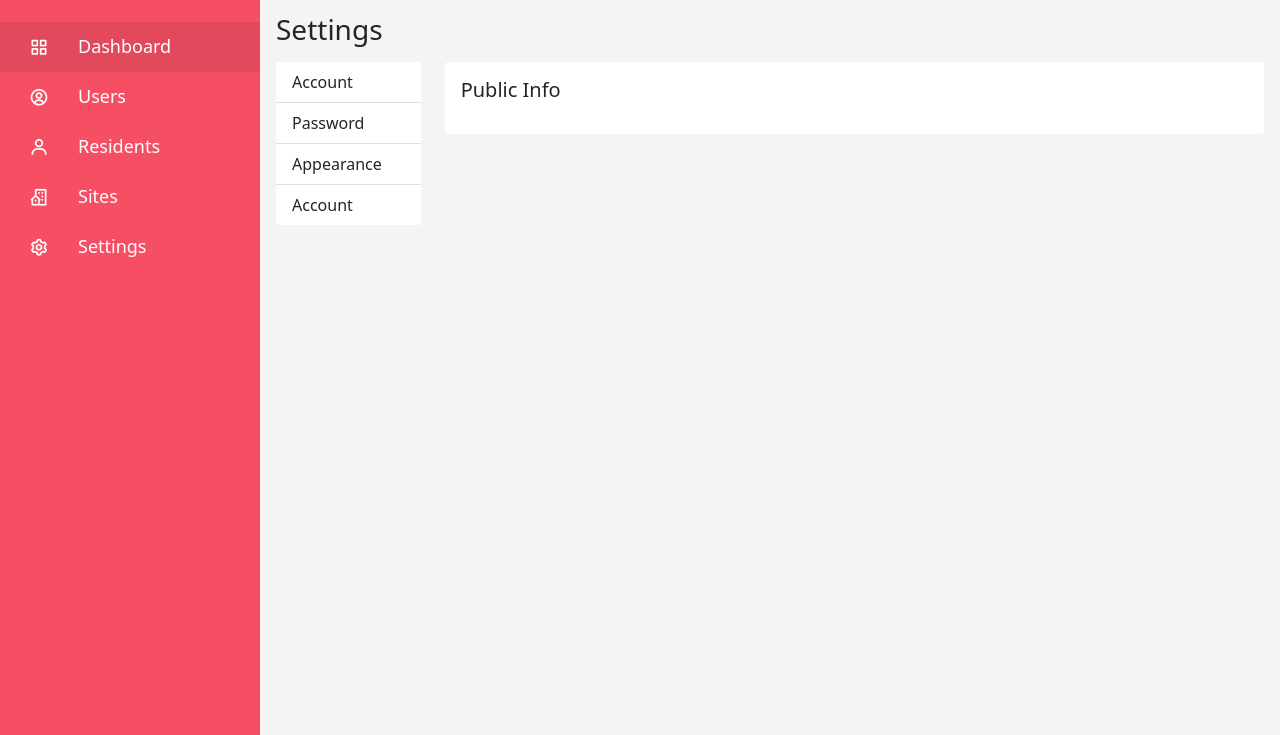
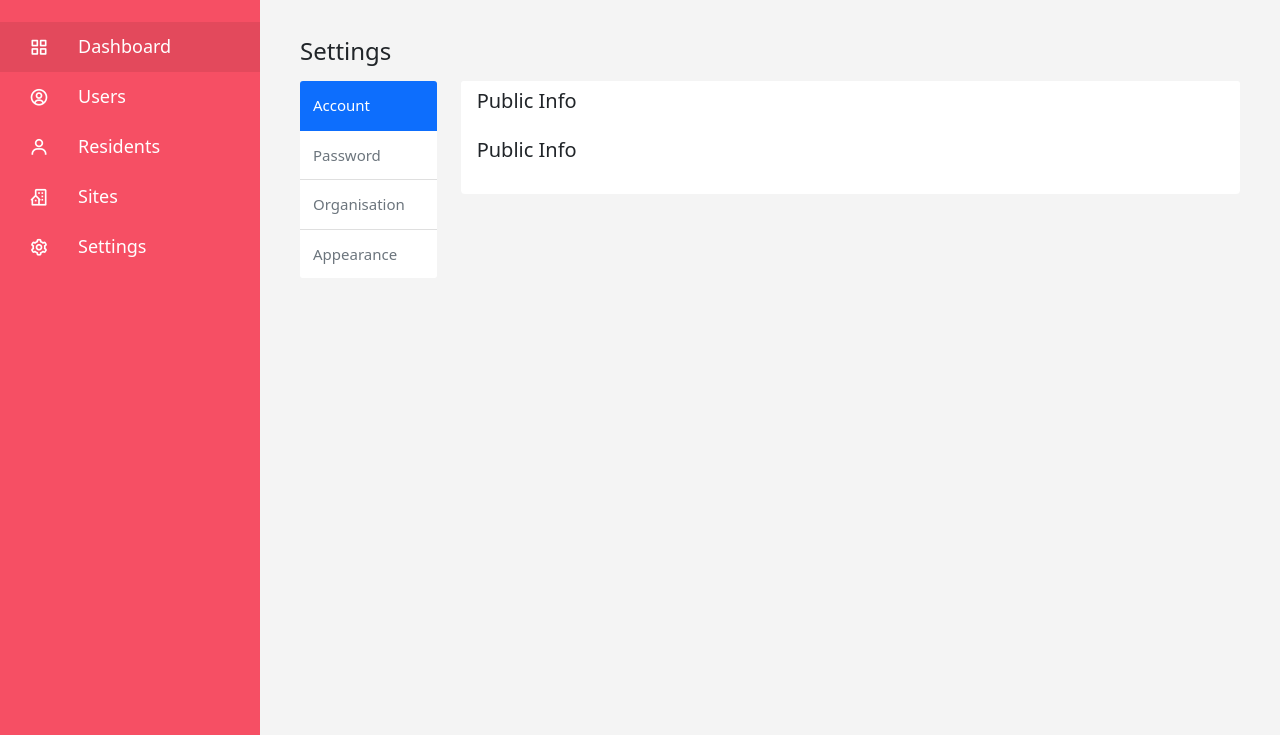
Before and after one commit to Dayne-Game/mediee_template, a plain HTML site: page index.html in a window 1280 px wide. Shown: the part 65-800 px from the top of the page. Drawn offline with nearby package versions, Linux system fonts and the light colour scheme.

Commit message:
initugfhgf

```diff
--- a/index.html
+++ b/index.html
@@ -73,23 +73,28 @@
 
             <div class="main_content">
 
-                <h1 class="h3 mb-3">Settings</h1>
+                <h1 class="h4 mb-3">Settings</h1>
 
                 <div class="row">
                     <div class="col-xl-2 col-md-3">
-                        <div class="card border-0">
+                        <div class="card border-0 mb-3">
                             <div class="list-group list-group-flush">
-                                <a tag="a" href="#" class="list-group-item list-group-item-action">Account</a>
+                                <a tag="a" href="#" class="list-group-item active list-group-item-action">Account</a>
                                 <a tag="a" href="#" class="list-group-item list-group-item-action">Password</a>
+                                <a tag="a" href="#" class="list-group-item list-group-item-action">Organisation</a>
                                 <a tag="a" href="#" class="list-group-item list-group-item-action">Appearance</a>
-                                <a tag="a" href="#" class="list-group-item list-group-item-action">Account</a>
                             </div>
                         </div>
                     </div>
                     <div class="col-xl-10 col-md-9">
                         <div class="card border-0">
+
+                            <div class="card-header">
+                                <div class="mb-0 card-title h5">Public Info</div>
+                            </div>
+
                             <div class="card-body">
-                                <h5 class="h5 mb-3">Public Info</h5>
+                                <h1 class="h5 mb-3">Public Info</h1>
                             </div>
                         </div>
                     </div>
--- a/style.css
+++ b/style.css
@@ -8,8 +8,21 @@ body {
     background: #f4f4f4;
 }
 
+.card-header {
+    background-color: #fff !important;
+    border-bottom: 1px solid transparent;
+}
+
 .list-group-flush {
     border-width: 0;
+}
+
+.list-group-item {
+    color: #6C757D;
+
+    padding: 13px;
+
+    font-size: 15px;
 }
 
 .main_container {
@@ -19,7 +32,9 @@ body {
 }
 
 .main_content {
-    padding: 1rem;
+    padding: 2.5rem 2.5rem 1.5rem;
+    flex: 1;
+    direction: ltr;
 }
 
 .sidebar.close~.main_container {
```
